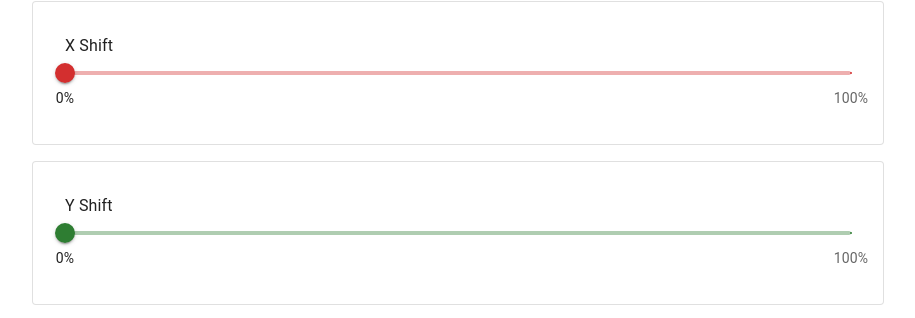
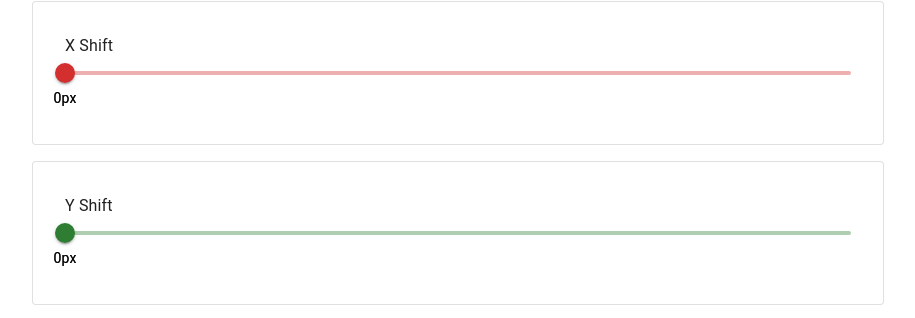
Before and after one commit to connordelacruz/react-p5-channel-shift, a React (Create React App) app: page / in a window 1280 px wide. Shown: the part 230-548 px from the top of the page, without its empty margins (182-1097 px from the left). Built offline with nearby package versions, Linux system fonts and the light colour scheme.

Commit message:
Added state stuff, inputs set state, sketch takes state values as props
And it's roughly working!!

```diff
--- a/src/App.js
+++ b/src/App.js
@@ -16,10 +16,39 @@ import {
 } from '@mui/material'
 
 function App() {
-  // TODO: add state, pass props to sketch
+  // Image dimensions (sketch sets these after image is loaded)
+  const [imageWidth, setImageWidth] = React.useState(0)
+  const [imageHeight, setImageHeight] = React.useState(0)
+
+  // Source and target channels
+  const [sourceChannel, setSourceChannel] = React.useState('red')
+  const [targetChannel, setTargetChannel] = React.useState('red')
+  // onChange method for source/target channel radios
+  const channelRadioOnChangeHandler = setterFunction => {
+    return (event) => {
+      setterFunction(event.target.value)
+    }
+  }
+
+  // x/y shift states
+  // TODO: per-channel? make consistent w/ sketch
+  const [xShift, setXShift] = React.useState(0)
+  const [yShift, setYShift] = React.useState(0)
+  // onChange method for x/y shift sliders
+  const shiftSliderOnChangeHandler = setterFunction => {
+    return (event, newValue) => {
+      setterFunction(newValue)
+    }
+  }
+
   return (
     <React.Fragment>
-      <ReactP5Wrapper sketch={ ChannelShiftSketch }/>
+      <ReactP5Wrapper
+        sketch={ ChannelShiftSketch }
+        setImageWidth={ setImageWidth } setImageHeight={ setImageHeight }
+        sourceChannel={ sourceChannel } targetChannel={ targetChannel }
+        xShift={ xShift } yShift={ yShift }
+      />
       <Container maxWidth="md">
         <Grid container justifyContent="center" spacing={ 2 } my={ 2 }>
           <Grid item xs={ 6 }>
@@ -30,7 +59,8 @@ function App() {
               <FormControl>
                 <FormLabel id="source-channel-label">Source Channel</FormLabel>
                 <RadioGroup
-                  defaultValue="red"
+                  value={ sourceChannel }
+                  onChange={ channelRadioOnChangeHandler(setSourceChannel) }
                   aria-labelledby="source-channel-label"
                   name="source-channel-radio-group"
                 >
@@ -64,7 +94,8 @@ function App() {
               <FormControl>
                 <FormLabel id="target-channel-label">Target Channel</FormLabel>
                 <RadioGroup
-                  defaultValue="red"
+                  value={ targetChannel }
+                  onChange={ channelRadioOnChangeHandler(setTargetChannel) }
                   aria-labelledby="target-channel-label"
                   name="target-channel-radio-group"
                 >
@@ -101,13 +132,14 @@ function App() {
               >
                 <Typography id="x-shift-slider-label">X Shift</Typography>
                 <Slider
-                  defaultValue={0}
+                  value={xShift}
+                  onChange={shiftSliderOnChangeHandler(setXShift)}
                   min={0}
-                  max={100}
+                  max={imageWidth}
                   valueLabelDisplay="auto"
                   marks={[
-                    {value: 0, label: '0%'},
-                    {value: 100, label: '100%'}
+                    {value: 0, label: '0px'},
+                    {value: imageWidth, label: `${imageWidth}px`}
                   ]}
                   color="error"
                   aria-labelledby="x-shift-slider-label"
@@ -126,13 +158,14 @@ function App() {
               >
                 <Typography id="y-shift-slider-label">Y Shift</Typography>
                 <Slider
-                  defaultValue={0}
+                  value={yShift}
+                  onChange={shiftSliderOnChangeHandler(setYShift)}
                   min={0}
-                  max={100}
+                  max={imageHeight}
                   valueLabelDisplay="auto"
                   marks={[
-                    {value: 0, label: '0%'},
-                    {value: 100, label: '100%'}
+                    {value: 0, label: '0px'},
+                    {value: imageHeight, label: `${imageHeight}px`}
                   ]}
                   color="success"
                   aria-labelledby="y-shift-slider-label"
--- a/src/ChannelShiftSketch.jsx
+++ b/src/ChannelShiftSketch.jsx
@@ -9,15 +9,34 @@ export function ChannelShiftSketch(p5) {
 
   // Source image + RGB channel images
   let sourceImage
+  // TODO rename arrays to sourceChannelImages for clarity
   let sourceChannels = []
   // Preview RGB channels, based on sourceChannels but with swaps applied
   let previewChannels = []
+
   // x/y shift values to apply to each preview channel
   let channelShiftValues = []
+  // Initialize shift values to 0,0
+  channelShiftValues[R_OFFSET] = [0, 0]
+  channelShiftValues[G_OFFSET] = [0, 0]
+  channelShiftValues[B_OFFSET] = [0, 0]
+
+  // Selected source/target channels
+  let sourceChannel, targetChannel
+  // Array to convert radio button values to channel offsets
+  const CHANNEL_RADIO_VAL_TO_OFFSET = {
+    'red': R_OFFSET,
+    'green': G_OFFSET,
+    'blue': B_OFFSET,
+  }
 
   // Graphics object to draw swapped/shifted channels onto
   let previewGraphics
 
+  // Kind of a hack but need some way to communicate image dimensions to App.js.
+  // These are set initially in updateWithProps and called in setup after image is loaded.
+  let setImageWidth = null
+  let setImageHeight = null
 
   // ================================================================================
   // p5 Sketch Methods
@@ -41,13 +60,13 @@ export function ChannelShiftSketch(p5) {
     // Graphics object that will be drawn with the RGB layers on it
     previewGraphics = p5.createGraphics(sourceImage.width, sourceImage.height)
 
-    // Initialize shift values to 0,0
-    channelShiftValues[R_OFFSET] = [0, 0]
-    channelShiftValues[G_OFFSET] = [0, 0]
-    channelShiftValues[B_OFFSET] = [0, 0]
-
     // Extract color channels and initialize previewChannels
     initializeRGBImages()
+
+    // Set parent's state for image dimensions
+    // (These are initialized when updateWithProps() is called on initial load)
+    setImageWidth(sourceImage.width)
+    setImageHeight(sourceImage.height)
 
     // --------------------------------------------------------------------------------
     // additional p5.js methods (need to be defined here because of variable scope)
@@ -86,14 +105,41 @@ export function ChannelShiftSketch(p5) {
 
 
   /**
+   * React to React props.
+   *
+   * @param props
+   */
+  p5.updateWithProps = props => {
+    // Set state setting functions so they're accessible in setup()
+    if (setImageWidth === null) {
+      setImageWidth = props.setImageWidth
+    }
+    if (setImageHeight === null) {
+      setImageHeight = props.setImageHeight
+    }
+    // Set source/target channels
+    // TODO: check if channel doesn't match for both
+    if (props.sourceChannel) {
+      sourceChannel = CHANNEL_RADIO_VAL_TO_OFFSET[props.sourceChannel]
+    }
+    if (props.targetChannel) {
+      targetChannel = CHANNEL_RADIO_VAL_TO_OFFSET[props.targetChannel]
+    }
+    // Set shift values
+    if (props.xShift !== channelShiftValues[targetChannel][0]) {
+      channelShiftValues[targetChannel][0] = props.xShift
+    }
+    if (props.yShift !== channelShiftValues[targetChannel][1]) {
+      channelShiftValues[targetChannel][1] = props.yShift
+    }
+  }
+
+
+  /**
    * p5 draw
    */
   p5.draw = () => {
     previewGraphics.background(0)
-    // TODO DEBUGGING
-    // channelShiftValues[R_OFFSET][0] = p5.frameCount * 5 % sourceImage.width
-    // channelShiftValues[G_OFFSET] = [p5.mouseX % sourceImage.width, p5.mouseY % sourceImage.height]
-    // channelShiftValues[B_OFFSET][1] = p5.frameCount * 5 % sourceImage.height
 
     // Blend RGB channels
     drawChannelToPreviewGraphics(R_OFFSET)
```
